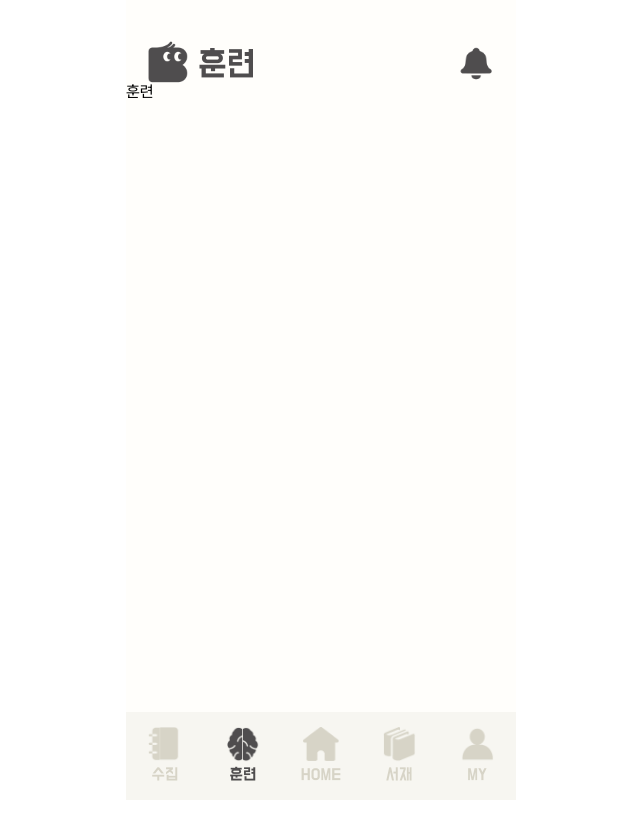
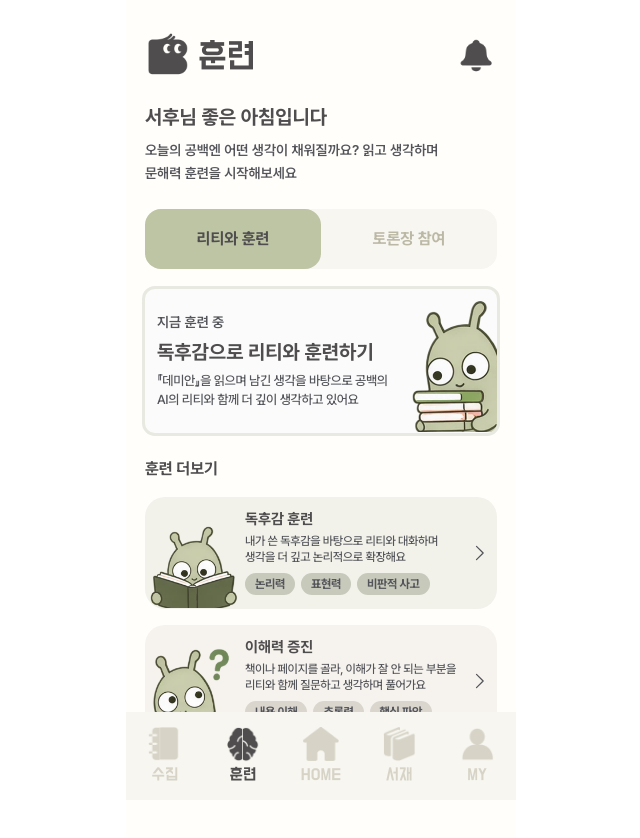
Before and after one commit to YEOBAEK-TEAM/yeobaek-frontend, a React (Vite) app: page /training in a window 1280 px wide. Shown: the top 838 px of the page, without its empty margins (319-959 px from the left). Before the commit the page ends 800 px from the top, so only its background shows below. Built offline with nearby package versions, Linux system fonts and the light colour scheme; no server answers.

Commit message:
✨ Feat: 훈련 페이지 화면 구성

```diff
--- a/src/pages/training/TrainingPage.tsx
+++ b/src/pages/training/TrainingPage.tsx
@@ -1,10 +1,52 @@
 import Header from "@/components/common/header/Header";
+import { useOngoingTraining } from "@/hooks/training/useOngoingTraining";
+import OngoingTrainingCard from "@/components/training/OngoingTrainingCard";
+import TrainingGreeting from "@/components/training/TrainingGreeting";
+import TrainingProgramCard from "@/components/training/TrainingProgramCard";
+import TrainingSegmentTabs from "@/components/training/TrainingSegmentTabs";
+import { TRAINING_PROGRAMS } from "@/constants/training/trainingPrograms";
+import { useTrainingStore } from "@/stores/training/trainingTab";
 
 export default function TrainingPage() {
+  const activeTab = useTrainingStore((state) => state.activeTab);
+
+  const { data: ongoingTraining } = useOngoingTraining();
+
   return (
     <main className="flex-1">
-      <Header title="훈련" action="bell" />
-      <h1>훈련</h1>
+      {/* 기본 className은 h-17에 py-10이라 본문과 겹쳐 훈련 페이지 간격으로 재지정 */}
+      <Header title="훈련" action="bell" className="px-5 pt-8 pb-5" />
+
+      {/* 배너 폭 352px에 맞춘 본문 컬럼 */}
+      <div className="mx-auto w-88">
+        <TrainingGreeting />
+
+        <div className="mt-6">
+          <TrainingSegmentTabs />
+        </div>
+
+        {activeTab === "lity" ? (
+          <>
+            {ongoingTraining && (
+              <div className="mt-5">
+                <OngoingTrainingCard training={ongoingTraining} />
+              </div>
+            )}
+
+            <section className="mt-6 pb-6">
+              <h2 className="text-base font-bold text-[#4F4D4E]">훈련 더보기</h2>
+
+              <div className="mt-4 flex flex-col gap-4">
+                {TRAINING_PROGRAMS.map((program) => (
+                  <TrainingProgramCard key={program.id} program={program} />
+                ))}
+              </div>
+            </section>
+          </>
+        ) : (
+          <p className="mt-20 text-center text-sm text-[#BBB8A5]">토론장은 준비 중이에요</p>
+        )}
+      </div>
     </main>
   );
 }
```
